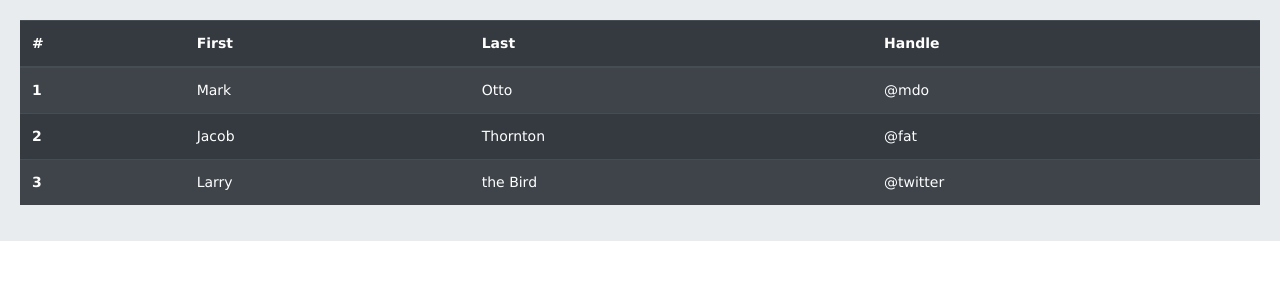
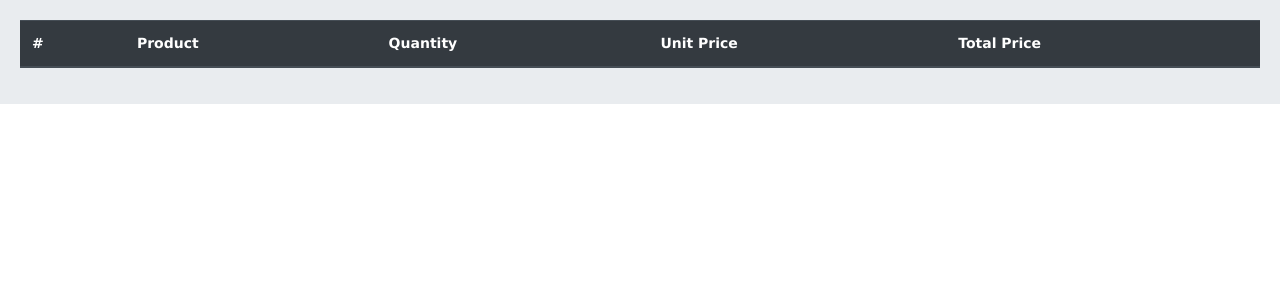
Before and after one commit to SamariumCode/Mon_ECommers, a Django app: page /orders/cart/ in a window 1280 px wide. Shown: the part 56-356 px from the top of the page. Run offline with Django 5.2, Linux system fonts and the light colour scheme; lists and menus that the app fills with data are empty; parts of the project's set-up code (start-up, migrations or seed data) failed here and were passed over; some libraries are stand-ins or nearby versions.

Commit message:
Add __iter__ , show products in table

```diff
--- a/orders/cart.py
+++ b/orders/cart.py
@@ -1,3 +1,5 @@
+from home.models import Product
+
 
 CART_SESSION_ID = 'cart'
 
@@ -21,5 +23,17 @@ class Cart:
         self.cart[product_id]['quantity'] += quantity
         self.save()
 
-        def save(self):
-            self.session.modified = True
+    def save(self):
+        self.session.modified = True
+
+    def __iter__(self):
+        product_ids = self.cart.keys()
+        products = Product.objects.filter(pk__in=product_ids)
+        cart = self.cart.copy()
+
+        for product in products:
+            cart[str(product.id)]['product'] = product.name
+
+        for item in cart.values():
+            item['total_price'] = int(item['price']) * item['quantity']
+            yield item
--- a/orders/templates/orders/cart.html
+++ b/orders/templates/orders/cart.html
@@ -1,33 +1,31 @@
-{% extends "_base.html" %} {% block content %}
+{% extends "_base.html" %}
+
+
+
+{% block content %}
 
 <table class="table table-striped table-dark">
   <thead>
     <tr>
       <th scope="col">#</th>
-      <th scope="col">First</th>
-      <th scope="col">Last</th>
-      <th scope="col">Handle</th>
+      <th scope="col">Product</th>
+      <th scope="col">Quantity</th>
+      <th scope="col">Unit Price</th>
+      <th scope="col">Total Price</th>
     </tr>
   </thead>
   <tbody>
+    {% for item in cart %}
+
     <tr>
-      <th scope="row">1</th>
-      <td>Mark</td>
-      <td>Otto</td>
-      <td>@mdo</td>
+      <th scope="row">{{forloop.counter}}</th>
+      <td>{{item.product}}</td>
+      <td>{{item.quantity}}</td>
+      <td>{{item.price}}</td>
+      <td>{{item.total_price}}</td>
     </tr>
-    <tr>
-      <th scope="row">2</th>
-      <td>Jacob</td>
-      <td>Thornton</td>
-      <td>@fat</td>
-    </tr>
-    <tr>
-      <th scope="row">3</th>
-      <td>Larry</td>
-      <td>the Bird</td>
-      <td>@twitter</td>
-    </tr>
+
+    {% endfor %}
   </tbody>
 </table>
 
--- a/orders/views.py
+++ b/orders/views.py
@@ -9,7 +9,8 @@ from .forms import CartAddForm
 
 class CartView(View):
     def get(self, request):
-        return render(request, 'orders/cart.html')
+        cart = Cart(request)
+        return render(request, 'orders/cart.html', {'cart': cart})
 
 
 class CartAddView(View):
```
Also changed, not shown: db.sqlite3.
